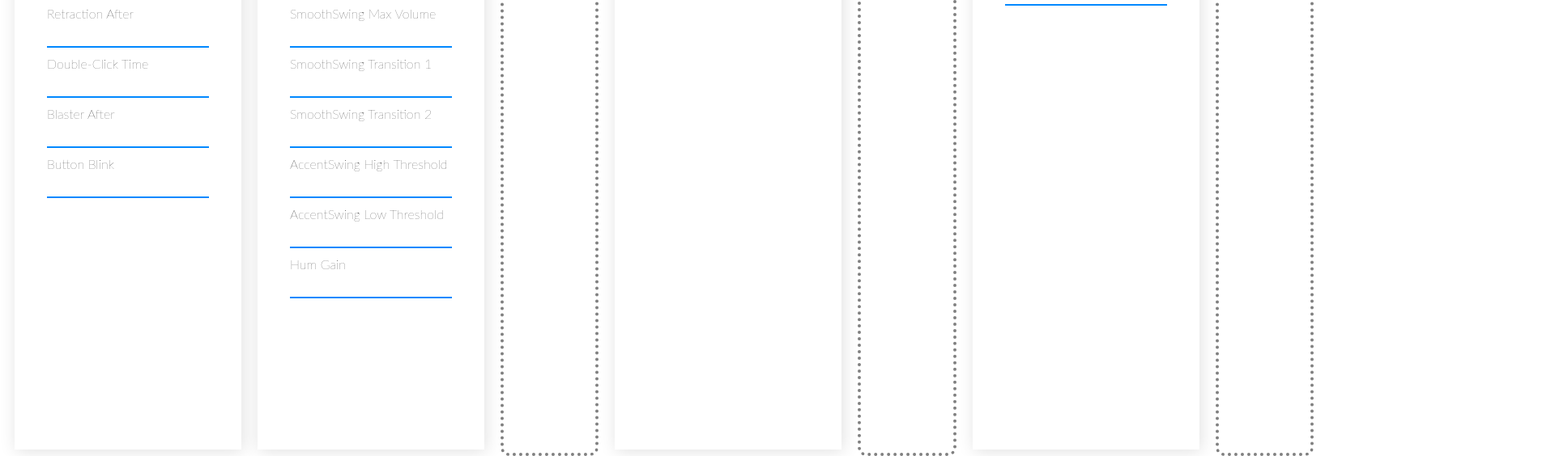
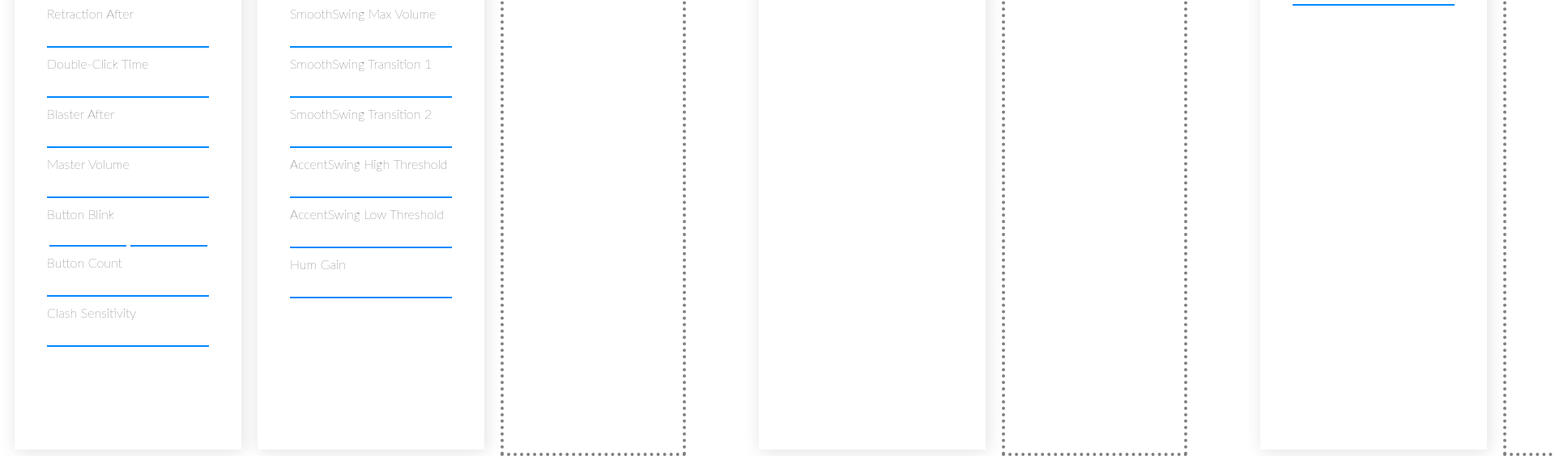
Before and after one commit to omarali0703/versofontmaker, a plain HTML site: page index.html in a window 1280 px wide. Shown: the part 602-1166 px from the top of the page at 81% size, 1920 px wide, since content can reach past the window. Drawn offline with nearby package versions, Linux system fonts and the light colour scheme; a web font is replaced by a local one.

Commit message:
Updates to UI

```diff
--- a/main.js
+++ b/main.js
@@ -12,19 +12,20 @@ window.addEventListener('load', function () {
     initialisePage();
 });
 const baseSettings = [
-    { type: 'select', id: 'bladetype', name: "Blade Type", options: [{ name: "pixel", description: 'NeoPixel' }, { name: "tricree", description: 'TriCree/Cree LED' }] },
-    { type: 'select', id: 'striptype', name: "Strip Type", options: [{ name: 'ws2812', description: 'WS2812' }, { name: 'apa102', description: 'APA102' }] },
-    { type: 'input', id: 'pixelcount', name: "Blade Pixel Count", state: "HIDDEN" },
-    { type: 'input', id: 'crossguardpixelcount', name: "Cross Guard Pixel Count", state: "HIDDEN" },
-    { type: 'input', id: 'crossguarddelay', name: "Cross Guard Delay", state: "HIDDEN" },
-    { type: 'input', id: 'standby', name: 'Stand By After' },
-    { type: 'input', id: 'muteafter', name: 'Mute Mode After' },
-    { type: 'input', id: 'retractionAfter', name: 'Retraction After' },
-    { type: 'input', id: 'doubleclicktime', name: 'Double-Click Time' },
-    { type: 'input', id: 'blasterafter', name: 'Blaster After' },
-
-
-    { type: 'multi-input-2', id: 'buttonBlink', name: 'Button Blink' },
+    { type: 'select', id: 'blade_type', name: "Blade Type", options: [{ name: "pixel", description: 'NeoPixel' }, { name: "tricree", description: 'TriCree/Cree LED' }] },
+    { type: 'select', id: 'strip_type', name: "Strip Type", options: [{ name: 'ws2812', description: 'WS2812' }, { name: 'apa102', description: 'APA102' }] },
+    { type: 'input', id: 'pixel_count', name: "Blade Pixel Count", state: "HIDDEN" },
+    { type: 'input', id: 'crossguard_pixel_count', name: "Cross Guard Pixel Count", state: "HIDDEN" },
+    { type: 'input', id: 'crossguard_delay', name: "Cross Guard Delay", state: "HIDDEN" },
+    { type: 'input', id: 'stand_by_after', name: 'Stand By After' },
+    { type: 'input', id: 'mute_mode_after', name: 'Mute Mode After' },
+    { type: 'input', id: 'retraction_after', name: 'Retraction After' },
+    { type: 'input', id: 'double_click_time', name: 'Double-Click Time' },
+    { type: 'input', id: 'blaster_after', name: 'Blaster After' },
+    { type: 'input', id: 'master_volume', name: 'Master Volume' },
+    { type: 'multi-input-2', id: 'button_blink', name: 'Button Blink' },
+    { type: 'input', id: 'button_count', name: 'Button Count' },
+    { type: 'input', id: 'clash_sensitivity', name: 'Clash Sensitivity' },
 ]
 
 const fontSettings = [
@@ -56,10 +57,20 @@ const colourSettings = [
     { type: 'colour', id: 'bladecolour', name: 'Blaster Colour' },
 ];
 
-function createSetting(title, baseSettings, configType) {
+function createSetting(title, baseSettings, configType, insertNext, deletable) {
     let baseSettingsContainer = document.createElement('div');
     baseSettingsContainer.classList = 'basesetting-container';
     baseSettingsContainer.setAttribute('config', configType);
+    if (deletable) {
+        let closeDelete = document.createElement('div');
+        let closeDeleteIcon = document.createElement('i');
+        closeDeleteIcon.classList = 'modal-close fas fa-times-circle';
+
+        closeDeleteIcon.addEventListener('click', function () {
+            baseSettingsContainer.remove();
+        })
+        baseSettingsContainer.appendChild(closeDeleteIcon);
+    }
     let containerTitle = document.createElement('div');
     containerTitle.classList = 'container-title';
     containerTitle.textContent = title;
@@ -102,6 +113,15 @@ function createSetting(title, baseSettings, configType) {
             let colourPicker = generateColourPicker(field);
         }
 
+        if (elementType == 'multi-input-2') {
+            let input1 = document.createElement('input');
+            let input2 = document.createElement('input');
+            field.appendChild(input1);
+            field.appendChild(input2);
+            inputGroup.style.borderBottom = 'unset';
+            field.classList.add('double-input');
+        }
+
 
         if (elementType == 'select') {
             for (let option of setting.options) {
@@ -117,29 +137,38 @@ function createSetting(title, baseSettings, configType) {
 
         baseSettingsContainer.appendChild(inputGroup);
     }
+    if (insertNext) {
+        let parent = document.querySelector('.main-container');
 
-    document.querySelector('.main-container').appendChild(baseSettingsContainer);
+        parent.insertBefore(baseSettingsContainer, insertNext);
+    } else {
+        document.querySelector('.main-container').appendChild(baseSettingsContainer);
+    }
 }
 
 function initialisePage() {
-    createSetting("Main Saber Settings", baseSettings, 'base');
+    createSetting("Main Saber Settings", baseSettings, 'base', false);
     createSetting("Font Settings", fontSettings, 'font');
     insertAdd('fonts');
-    createSetting("Effects Settings", effectSettings, 'effects');
+    createSetting("Effects Settings", effectSettings, 'effects', false);
     insertAdd('effects');
-    createSetting("Colour Settings", colourSettings, 'colour');
+    createSetting("Colour Settings", colourSettings, 'colour', false);
     insertAdd('colour');
 }
 
 function insertAdd(type) {
     let addElement = document.createElement('div');
-    addElement.classList = "add-element";
+    addElement.classList = "add-element icon-green";
     let addElementButton = document.createElement('div');
+    let addElementText = document.createElement('span');
+    addElementText.textContent = "Add New";
     let icon = document.createElement('i');
-    icon.classList = 'fas fa-plus-square icon-green';
+    icon.classList = 'fas fa-plus-square icon-right';
 
 
     addElement.appendChild(addElementButton);
+
+    addElementButton.appendChild(addElementText);
     addElementButton.appendChild(icon);
     document.querySelector('.main-container').appendChild(addElement);
     switch (type) {
@@ -147,25 +176,26 @@ function insertAdd(type) {
             tippy(addElementButton, {
                 content: "Add a new font configuration",
             });
-            // icon.addEventListener('click', function() {
-            //     openModal('Create a new font configuration', 'add-new-font');
-            // });
+            icon.addEventListener('click', function () {
+                createSetting('New Font', fontSettings, 'font', addElement, true);
+            });
             break;
         case 'effects':
             tippy(addElementButton, {
                 content: "Add a new effects configuration",
             });
-            // icon.addEventListener('click', function() {
-            //     openModal('Create a new font configuration', 'add-new-font');
-            // });
+
+            icon.addEventListener('click', function () {
+                createSetting('New Effect', effectSettings, 'effects', addElement, true);
+            });
             break;
         case 'colour':
             tippy(addElementButton, {
                 content: "Add a new colour configuration",
             });
-            // icon.addEventListener('click', function() {
-            //     openModal('Create a new font configuration', 'add-new-font');
-            // });
+            icon.addEventListener('click', function () {
+                createSetting('New Colour', colourSettings, 'colour', addElement, true);
+            });
             break;
     }
 }
--- a/styles.css
+++ b/styles.css
@@ -109,12 +109,12 @@ body {
     padding:40px;
     font-size:20pt;
     border: 4px dotted grey;
-    border-radius:10px;
+    border-radius:0px;
     box-shadow: unset;
     height:100%;
+    margin-right: 80px;
+}
 
-
-}
 
 .main-container {
     display: flex;
@@ -147,6 +147,16 @@ body {
 .right {
     margin-left: auto;
 
+}
+
+.double-input {
+    display:flex;
+}
+
+.double-input > input {
+    border-bottom: 2px solid #0088ff;
+    margin-right: 2.5px;
+    margin-left: 2.5px;
 }
 
 .btn {
@@ -267,6 +277,7 @@ body {
    float:right;
    cursor:pointer;
    font-size: 18pt;
+   margin-left: 10px;
    color:red;
 }
 
@@ -307,6 +318,7 @@ body {
 }
 
 .icon-green {
+    font-family: Lato-Black;
     color: #00c41d;
 }
 
--- a/utils/config-utils.js
+++ b/utils/config-utils.js
@@ -1,11 +1,29 @@
 function exportConfig() {
-    let inputs = document.querySelectorAll('.input-group');
-    let outputObject = {settings:{}, effects:{}};
+    let inputs = document.querySelectorAll('.basesetting-container');
+    let outputObject = { settings: {}, effects: {} };
     for (let input of inputs) {
         let configType = input.getAttribute('config');
 
-        if (configType == 'font') {
+        switch (configType) {
 
+            case "base":
+                let settings = input.querySelectorAll('.input-group');
+                for (let setting of settings) {
+                    let key, value;
+                    if (setting.querySelectorAll('select').length > 0) {
+                        value = setting.querySelector('select').value;
+                        key = setting.querySelector('select').getAttribute('inputid');
+                    } else {
+                        console.log(setting.querySelector('input'))
+                        value = setting.querySelector('input').value;
+                        key = setting.querySelector('input').getAttribute('inputid');
+                    }
+                    console.log(key);
+                    outputObject.settings[key] = value;
+                }
+                break;
         }
     }
+
+    console.log(outputObject);
 }
--- a/utils/modal-utils.js
+++ b/utils/modal-utils.js
@@ -18,6 +18,7 @@ function openModal(title, type) {
     modalTitle.textContent = title;
     switch (type) {
         case "export":
+            exportConfig();
             break;
     }
 
```
Also changed, not shown: 1 other file.
